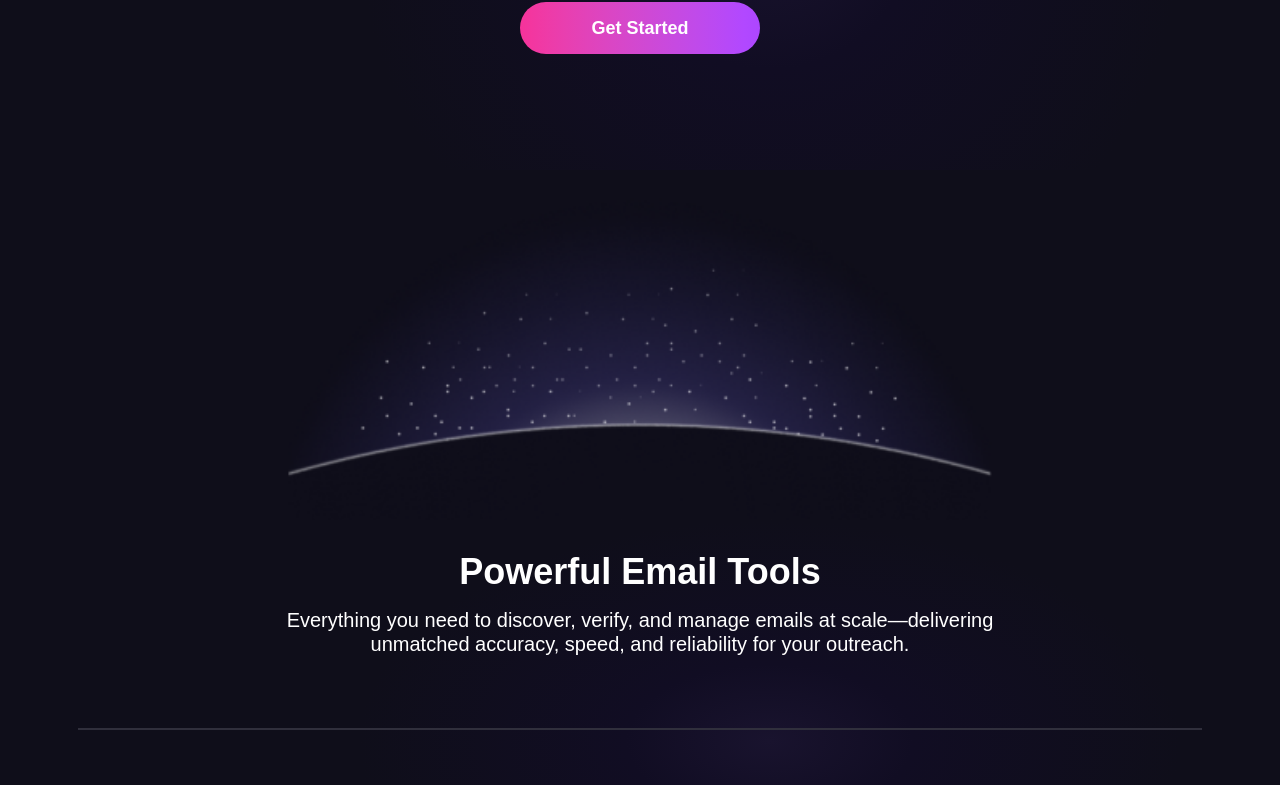
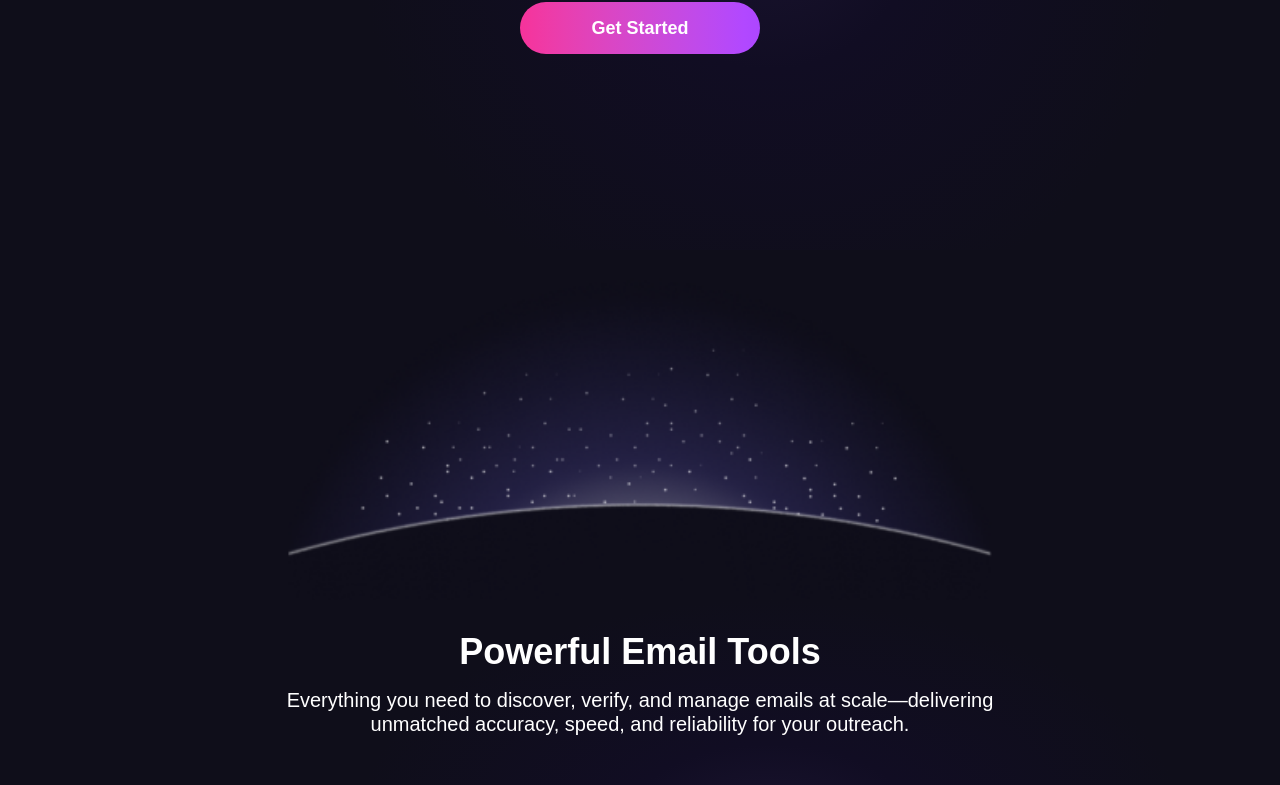
Before and after one commit to zuhaibarshad-786/verifierEmail, a React (Vite) app: page / in a window 1280 px wide. Shown: the part 470-1255 px from the top of the page. Built offline with nearby package versions, Linux system fonts and the light colour scheme; a web font is replaced by a local one.

Commit message:
Update home.jsx

```diff
--- a/src/Pages/Home/home.jsx
+++ b/src/Pages/Home/home.jsx
@@ -78,7 +78,7 @@ export default function Home() {
         </main>
       </div>
       {/* Moon horizon  */}
-      <div className="flex -mt-40 justify-center bg-[#0F0E1A]">
+      <div className="flex -mt-20 justify-center bg-[#0F0E1A]">
         <img width={900} height={100} src="/moonHorizon.png" alt="" />
       </div>
       <EmailToolsSection />
```
